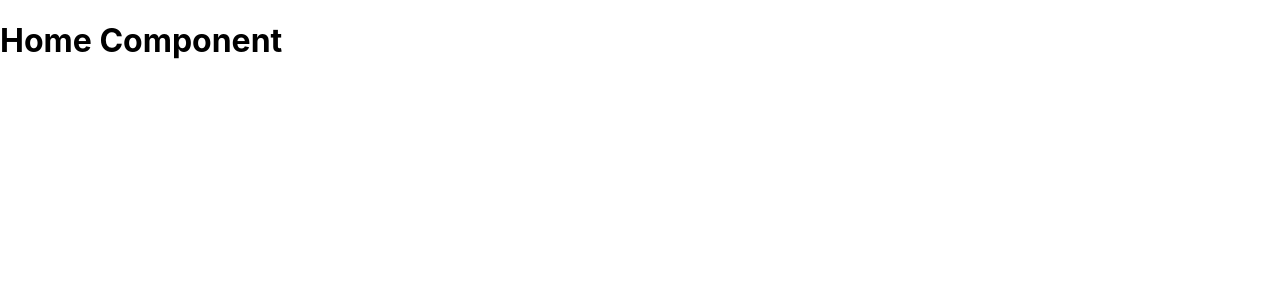
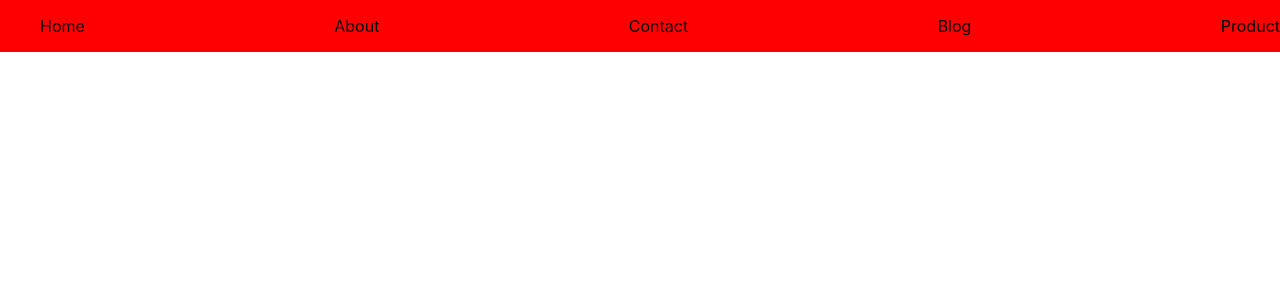
Before and after one commit to s-as-as100/next_learning, a Next.js app: page / in a window 1280 px wide. Shown: the top 300 px of the page. Built offline with nearby package versions, Linux system fonts and the light colour scheme.

Commit message:
Navbar link component

```diff
--- a/pages/index.js
+++ b/pages/index.js
@@ -1,17 +1,52 @@
 import Head from "next/head";
 import Image from "next/image";
 import styles from "../styles/Home.module.css";
-
+import Link from "next/link";
 // flow of next js project
 // control go to package json file
 // entery point of next js  ---> _app.js
 // index. js file  is component same imported in app .js
 
+export default function Home() {
+const  styles = {
+  navcont : {
+    display:"flex",
+    backgroundColor:"red",
 
-export default function Home() {
+
+  },
+
+  ulList: {
+    display:"flex",
+    width:"100%",
+    justifyContent:"space-between"
+  }
+}
+
+
   return (
     <>
-      <h1>Home Component</h1>
+      <nav  style={styles.navcont}>
+        <ul  style={styles.ulList}>
+          <Link href="/">
+            <a > Home </a>
+          </Link>
+          <Link href="/About">
+            <a> About</a>
+          </Link>
+          <Link href="/Contact">
+            <a>Contact</a>
+          </Link>
+          <Link href="/blog" >
+            <a>Blog</a>
+          </Link>
+          <Link href="/Product" style={{
+            marginRight:"20px"
+          }}>
+            <a> Product</a>
+          </Link>
+        </ul>
+      </nav>
     </>
   );
 }
```
Also changed, not shown: pages/About.js (added, +8 -0 lines), pages/Contact.js (added, +8 -0 lines), pages/Product.js (added, +8 -0 lines).
